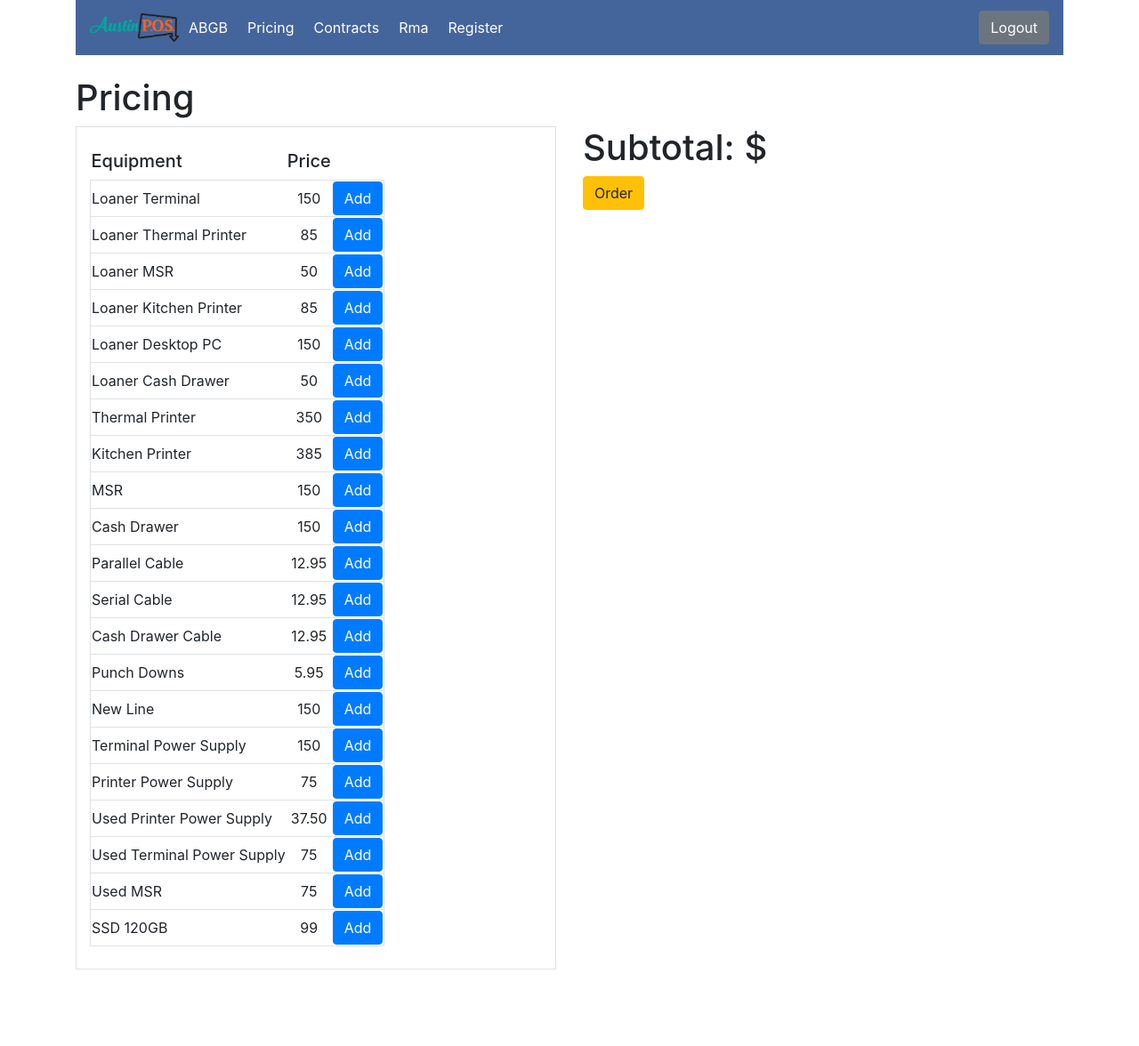
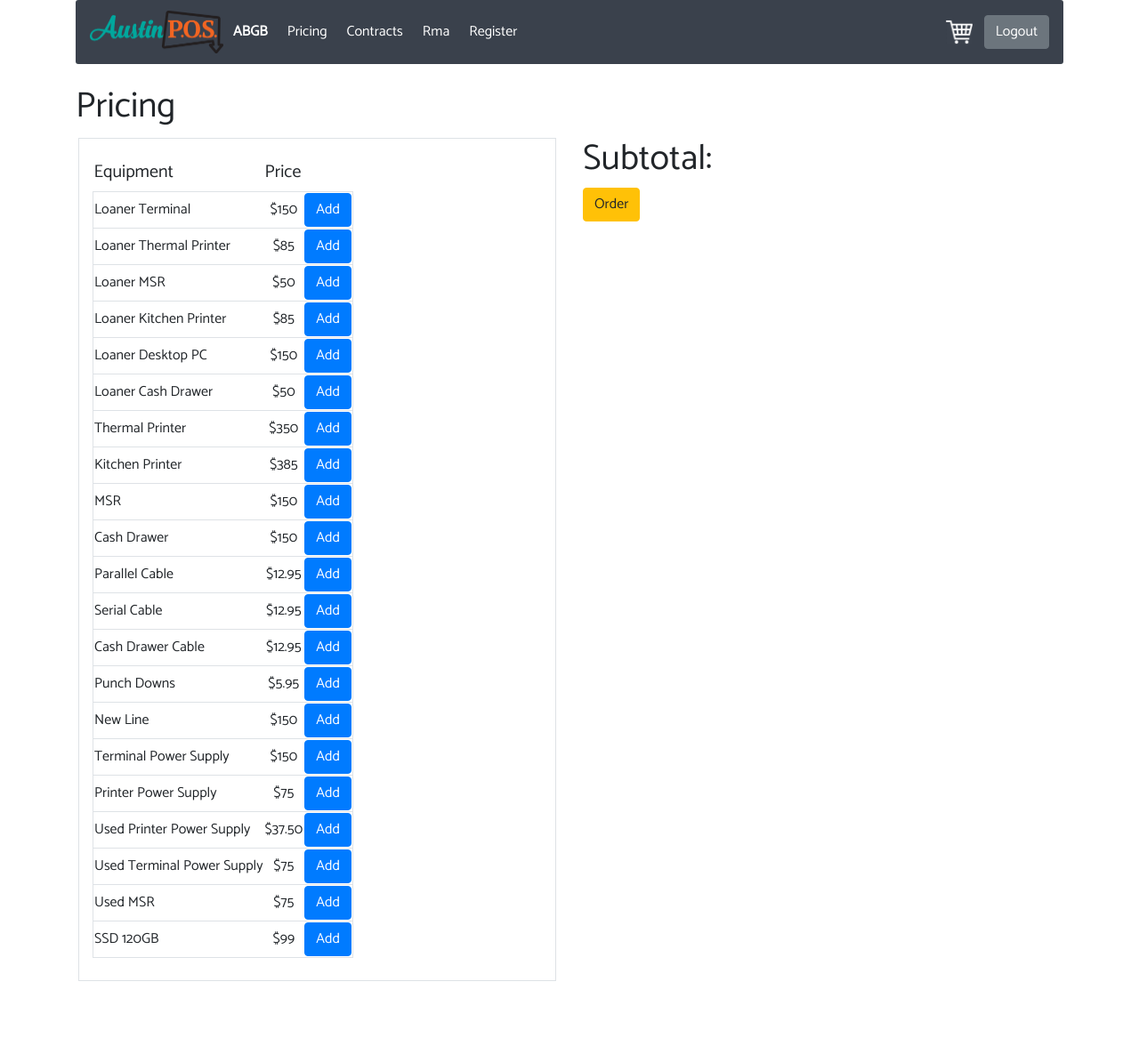
Before and after one commit to andrewvenson/austindash, a Flask app: page /pricing in a window 1280 px wide. Shown: the whole page at 89% size. Before the commit the page ends 1090 px from the top, so only its background shows below. Run offline with Flask 2, Linux system fonts and the light colour scheme; a user stored in the database is signed in; some libraries are stand-ins or nearby versions.

Commit message:
Made changes to dash

```diff
--- a/posDashboard/austinpos/models.py
+++ b/posDashboard/austinpos/models.py
@@ -1,9 +1,14 @@
 from austinpos import db, login_manager
 from flask_login import UserMixin
+
+
+
 
 @login_manager.user_loader
 def load_user(user_id):
     return User.query.get(int(user_id))
+
+
 
 class User(db.Model, UserMixin):
     id = db.Column(db.Integer, primary_key=True)
--- a/posDashboard/austinpos/static/JS/pricecart.js
+++ b/posDashboard/austinpos/static/JS/pricecart.js
@@ -1,16 +1,14 @@
 var tablerows = document.getElementById('tabletest').rows.length;
 var table = document.getElementById('tabletest');
 var cart = document.getElementById('cart');
-var subtotal = document.getElementById('subtotal')
 var jsonTest = '[]';
 var jsonObj = JSON.parse(jsonTest);
-var num = 0.00;
 
 for(x = 0; x < tablerows; x++){
-  table.rows[x].addEventListener('click', addCartItem);
+  table.rows[x].addEventListener('click', addTah);
 }
 
-function addCartItem(ev){
+function addTah(ev){
   index = this.rowIndex;
   equipmentCell = table.rows[index].cells[0];
   priceCell = table.rows[index].cells[1];
@@ -21,8 +19,6 @@ function addCartItem(ev){
   var cell2 = row.insertCell(1);
   var cell3 = row.insertCell(2);
 
-  cell1.style.width = '200px;'
-  cell2.style.width = '200px;'
   jsonObj[jsonObj.length] = {[equipmentName]:equipmentPrice};
 
   for(zz=0; zz < jsonObj.length; zz++){
@@ -32,7 +28,4 @@ function addCartItem(ev){
     cell2.innerHTML = "<strong>"+jsonObj[zz][equipmentName]+"</strong>";
     cell3.innerHTML = "<button class='btn btn-danger'>Delete</button>";
   }
-  console.log(equipmentPrice)
-  number = Number(equipmentPrice);
-  subtotal.innerHTML = num+=number;
 }
--- a/posDashboard/austinpos/static/base.css
+++ b/posDashboard/austinpos/static/base.css
@@ -1,6 +1,12 @@
+html, body {
+  font-family: 'Catamaran', sans-serif;
+  font-weight: 500;
+}
+
 .nav-link:hover{
   color: #44659b !important;
   background-color:white !important;
+  border-radius: 3px;
 }
 
 .nav-link{
@@ -47,3 +53,37 @@
 #tabletest{
   margin-bottom: 25px;
 }
+
+.hero-widget { text-align: center; padding-top: 20px; padding-bottom: 20px; }
+.hero-widget .icon { display: block; font-size: 96px; line-height: 96px; margin-bottom: 10px; text-align: center; }
+.hero-widget var { display: block; height: 64px; font-size: 64px; line-height: 64px; font-style: normal; }
+.hero-widget label { font-size: 17px; }
+.hero-widget .options { margin-top: 10px; }
+
+.row, .sec_row {
+  display: flex;
+  flex-wrap: wrap;
+  /* justify-content: space-between; */
+  align-items: stretch;
+  /* align-content: space-between; */
+  padding: 3px;
+  justify-content: center;
+}
+
+.col-sm-3 {
+  background-color: #e3e9f2;
+  border-radius: 6px;
+  margin: 3px;
+}
+
+.navbar {
+  border-radius: 3px;
+}
+
+.navbar-right {
+  justify-content: right;
+}
+
+.carty-btn {
+  margin: 13px;
+}
--- a/posDashboard/austinpos/templates/base.html
+++ b/posDashboard/austinpos/templates/base.html
@@ -6,22 +6,22 @@
     <meta http-equiv="X-UA-Compatible" content="ie=edge">
     <link rel="stylesheet" href="https://stackpath.bootstrapcdn.com/bootstrap/4.1.3/css/bootstrap.min.css" integrity="sha384-MCw98/SFnGE8fJT3GXwEOngsV7Zt27NXFoaoApmYm81iuXoPkFOJwJ8ERdknLPMO" crossorigin="anonymous">
     <link rel="stylesheet" href="{{url_for('static', filename='base.css')}}">
+    <link href="https://fonts.googleapis.com/css?family=Catamaran" rel="stylesheet">
     <title>{% block title %}{% endblock title %}</title>
 
   </head>
   <body style="padding-bottom:70px;">
     <div class="container"> <!--APOS Header srt-->
-      <nav class="navbar navbar-expand-lg navbar-light" style="background-color: #44659b;">
-        <a class="navbar-left" href="#"><img src="{{url_for('static',filename = 'images/Austin_POS_Logo.png')}}" alt="apos_logo" style="width: 100px"></a>
+      <nav class="navbar navbar-expand-lg navbar-light" style="background-color:#3a414c;">
+        <a class="navbar-left" href="#"><img src="{{url_for('static',filename = 'images/Austin_POS_Logo.png')}}" alt="apos_logo" style="width: 150px"></a>
         <button class="navbar-toggler" type="button" data-toggle="collapse" data-target="#navbarSupportedContent" aria-controls="navbarSupportedContent" aria-expanded="false" aria-label="Toggle navigation">
           <span class="navbar-toggler-icon"></span>
         </button>
-
         <div class="collapse navbar-collapse" id="navbarSupportedContent">
           <ul class="navbar-nav mr-auto">
             {% if current_user.is_authenticated %}
               <li class='nav-item'>
-                <a class="nav-link" href="{{url_for('dash')}}">{{ current_user.site }}</a>
+                <a class="nav-link" href="{{url_for('dash')}}" style="font-weight:600">{{ current_user.site }}</a>
               </li>
             {% endif %}
             <li class="nav-item">
@@ -37,6 +37,7 @@
               <a class="nav-link" href="{{ url_for('register') }}">Register</a>
             </li>
           </ul>
+            <a class = "carty-btn" href="#"><img src="{{url_for('static',filename = 'images/carty.png')}}" alt="cart_logo" style="width: 30px"></a>
             <button class="btn btn-secondary my-2 my-sm-0" type="submit"><a style="color:white;" href="{{url_for('logout')}}">Logout</a></button>
         </div>
       </nav>
--- a/posDashboard/austinpos/templates/login.html
+++ b/posDashboard/austinpos/templates/login.html
@@ -6,12 +6,13 @@
     <meta http-equiv="X-UA-Compatible" content="ie=edge">
     <link rel="stylesheet" href="https://stackpath.bootstrapcdn.com/bootstrap/4.1.3/css/bootstrap.min.css" integrity="sha384-MCw98/SFnGE8fJT3GXwEOngsV7Zt27NXFoaoApmYm81iuXoPkFOJwJ8ERdknLPMO" crossorigin="anonymous">
     <link rel="stylesheet" href="{{ url_for('static', filename='base.css') }}">
+    <link href="https://fonts.googleapis.com/css?family=Catamaran" rel="stylesheet">
     <title>Login</title>
   </head>
   <body>
     <div class="container">
-      <nav class="navbar navbar-light" style="background-color: #44659b; color:white;">
-        <h1>@ustinpos</h1>
+      <nav class="navbar navbar-light" style="background-color: #3a414c; color:white;">
+        <img src="{{url_for('static',filename = 'images/Austin_POS_Logo.png')}}" alt="apos_logo" style="width: 150px">
       </nav>
 
       <div class="container border loginblock">
--- a/posDashboard/austinpos/templates/pricing.html
+++ b/posDashboard/austinpos/templates/pricing.html
@@ -12,7 +12,7 @@
             {% for quip in pricing %}
               <tr style="height:25px;" class="border">
                 <td id='pricewidth'>{{quip}}</td>
-                <td id='pricewidth' style='text-align:center;'>{{pricing[quip]}}</td>
+                <td id='pricewidth' style='text-align:center;'>${{pricing[quip]}}</td>
                 <td ><button type="button" name="button" class="btn btn-primary">Add</button></td>
               </tr>
             {% endfor %}
@@ -22,7 +22,7 @@
     <div class="container col-sm-6">
       <table id='cart'>
       </table>
-      <h1>Subtotal: $<span id="subtotal"></span></h1>
+      <h1>Subtotal: </h1>
       <button type="submit" name="button" class='btn btn-warning'>Order</button>
     </div>
   </div>
```
Also changed, not shown: posDashboard/austinpos/templates/dash.html (+102 -1 lines), posDashboard/austinpos/static/JS/delete.js (deleted), posDashboard/austinpos/static/delete.js (added), posDashboard/austinpos/static/images/carty.png (added).
